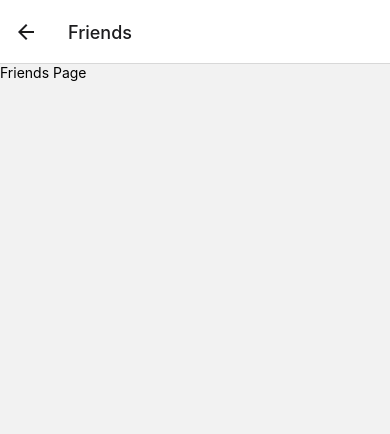
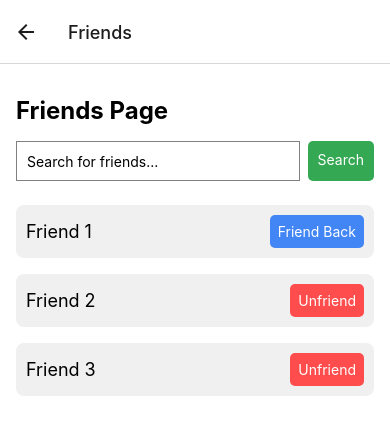
Before and after one commit to majdaloj/MemoryLane, a React Native app in the folder mobile/: screen /Friends in a window 390 px wide. Shown: the top 434 px of the page. Built offline with nearby package versions, Linux system fonts and the light colour scheme.

Commit message:
friends page

```diff
--- a/mobile/components/Friends.js
+++ b/mobile/components/Friends.js
@@ -1,12 +1,163 @@
-import React from 'react';
-import { View, Text } from 'react-native';
+import React, { useState } from 'react';
+import {
+  View,
+  Text,
+  FlatList,
+  StyleSheet,
+  TouchableOpacity,
+  TextInput,
+  Keyboard,
+} from 'react-native';
 
 const Friends = () => {
-  return (
-    <View>
-      <Text>Friends Page</Text>
+  const [friends, setFriends] = useState([
+    { id: '1', name: 'Friend 1' },
+    { id: '2', name: 'Friend 2' },
+    { id: '3', name: 'Friend 3' },
+    // Add more friends as needed
+  ]);
+
+  const [searchTerm, setSearchTerm] = useState('');
+
+  const handleFriendAction = (friendId) => {
+    // Implement the logic for the friend action based on the friend's ID
+    if (friendId === '1') {
+      // Friend Back logic
+      console.log(`Friend Back action for friend with ID: ${friendId}`);
+    } else {
+      // Unfriend logic
+      console.log(`Unfriend action for friend with ID: ${friendId}`);
+      const updatedFriends = friends.filter((friend) => friend.id !== friendId);
+      setFriends(updatedFriends);
+    }
+  };
+
+  const handleSearch = () => {
+    // Implement the logic to perform a search based on the searchTerm
+    console.log(`Search action with term: ${searchTerm}`);
+    // You can make an API request or perform any other search-related action here
+    // For now, let's clear the search term and dismiss the keyboard
+    setSearchTerm('');
+    Keyboard.dismiss();
+  };
+
+  const renderFriend = ({ item }) => (
+    <View style={styles.friendContainer}>
+      <Text style={styles.friendName}>{item.name}</Text>
+      <TouchableOpacity onPress={() => handleFriendAction(item.id)}>
+        <View
+          style={
+            item.id === '1' ? styles.friendBackButton : styles.unfriendButton
+          }
+        >
+          <Text
+            style={
+              item.id === '1'
+                ? styles.friendBackButtonText
+                : styles.unfriendButtonText
+            }
+          >
+            {item.id === '1' ? 'Friend Back' : 'Unfriend'}
+          </Text>
+        </View>
+      </TouchableOpacity>
     </View>
   );
-}
+
+  return (
+    <View style={styles.container}>
+      <Text style={styles.title}>Friends Page</Text>
+      <View style={styles.searchContainer}>
+        <TextInput
+          style={styles.searchInput}
+          placeholder='Search for friends...'
+          value={searchTerm}
+          onChangeText={(text) => setSearchTerm(text)}
+        />
+        <TouchableOpacity onPress={handleSearch} style={styles.searchButton}>
+          <Text style={styles.searchButtonText}>Search</Text>
+        </TouchableOpacity>
+      </View>
+      <FlatList
+        data={friends}
+        keyExtractor={(friend) => friend.id}
+        renderItem={renderFriend}
+      />
+    </View>
+  );
+};
+
+const styles = StyleSheet.create({
+  container: {
+    flex: 1,
+    padding: 16,
+    paddingTop: 32, // Add padding at the top
+    backgroundColor: '#fff',
+  },
+  title: {
+    fontSize: 24,
+    fontWeight: 'bold',
+    marginBottom: 16,
+  },
+  friendContainer: {
+    backgroundColor: '#f0f0f0',
+    padding: 10,
+    marginVertical: 8,
+    borderRadius: 8,
+    flexDirection: 'row',
+    justifyContent: 'space-between',
+    alignItems: 'center',
+  },
+  friendName: {
+    fontSize: 18,
+  },
+  friendBackButton: {
+    backgroundColor: '#4285f4',
+    padding: 8,
+    borderRadius: 5,
+  },
+  friendBackButtonText: {
+    color: '#fff',
+  },
+  unfriendButton: {
+    backgroundColor: '#ff4d4d',
+    padding: 8,
+    borderRadius: 5,
+  },
+  unfriendButtonText: {
+    color: '#fff',
+  },
+  searchContainer: {
+    flexDirection: 'row',
+    marginBottom: 16,
+  },
+  searchInput: {
+    flex: 1,
+    height: 40,
+    borderColor: 'gray',
+    borderWidth: 1,
+    marginRight: 8,
+    paddingHorizontal: 10,
+  },
+  searchButton: {
+    backgroundColor: '#34a853', // Change the color to your preference
+    padding: 10,
+    borderRadius: 5,
+  },
+  searchButtonText: {
+    color: '#fff',
+    textAlign: 'center',
+  },
+  addButton: {
+    backgroundColor: '#4285f4', // Change the color to your preference
+    padding: 10,
+    borderRadius: 5,
+    marginLeft: 8,
+  },
+  addButtonLabel: {
+    color: '#fff',
+    textAlign: 'center',
+  },
+});
 
 export default Friends;
--- a/mobile/package.json
+++ b/mobile/package.json
@@ -16,6 +16,7 @@
     "@react-navigation/stack": "^6.3.20",
     "expo": "~50.0.4",
     "expo-status-bar": "~1.11.1",
+    "native-base": "^3.4.28",
     "react": "18.2.0",
     "react-native": "0.73.2",
     "react-native-gesture-handler": "~2.14.0",
```
Also changed, not shown: mobile/App.js (+8 -8 lines), 1 other file (tests, documents, lock files or other folders).
